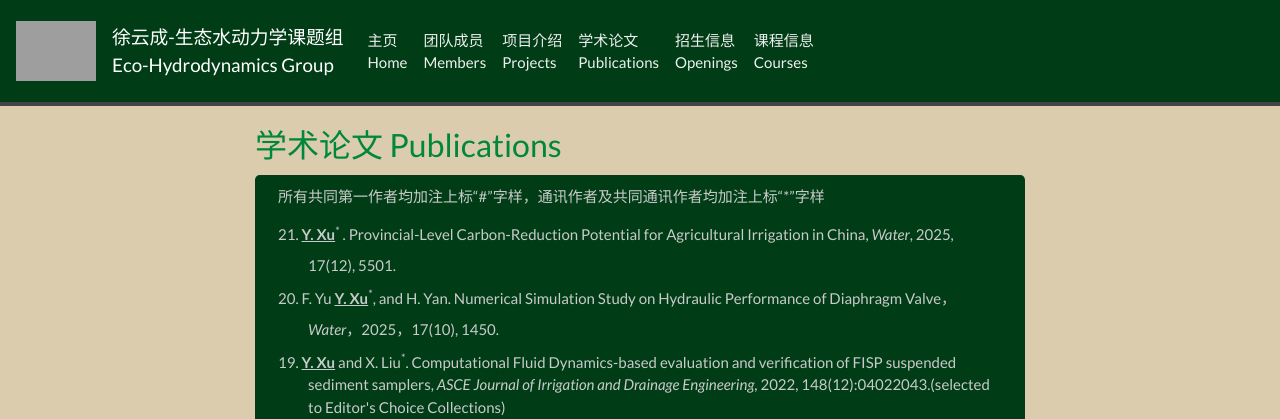
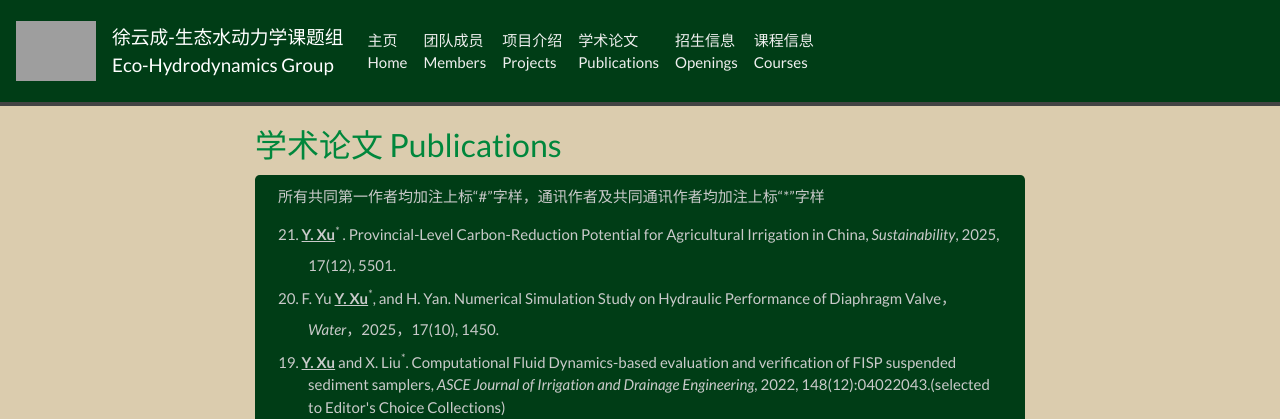
Before and after one commit to cloud1990/cloud1990.github.io, a Jekyll site: the page built from _pages/publications.md, in a window 1280 px wide and 900 px high, cut to the strip 0-419 px from the top of the window. Built offline with Jekyll 4.4.1, drawn with Linux system fonts in a browser that asks for light colours; comment, search, counter and statistics services are not loaded; grey boxes are pictures that could not be loaded.

Commit message:
'update'

```diff
--- a/_pages/publications.md
+++ b/_pages/publications.md
@@ -30,7 +30,7 @@ ol li{
 所有共同第一作者均加注上标“#”字样，通讯作者及共同通讯作者均加注上标“*”字样
 <ol reversed="reversed">
         <li>
-            <b><u>Y. Xu</u></b><sup>*</sup> . Provincial-Level Carbon-Reduction Potential for Agricultural Irrigation in China, <i> Water</i>, 2025, 17(12), 5501.
+            <b><u>Y. Xu</u></b><sup>*</sup> . Provincial-Level Carbon-Reduction Potential for Agricultural Irrigation in China, <i> Sustainability</i>, 2025, 17(12), 5501.
             <a1 href="https://www.mdpi.com/2071-1050/17/12/5501/pdf?version=1749890843" target="_blank"><i class="fa fa-file-pdf-o" style="font-size:1.5em;"></i></a1>
         </li>
         <li>
```
